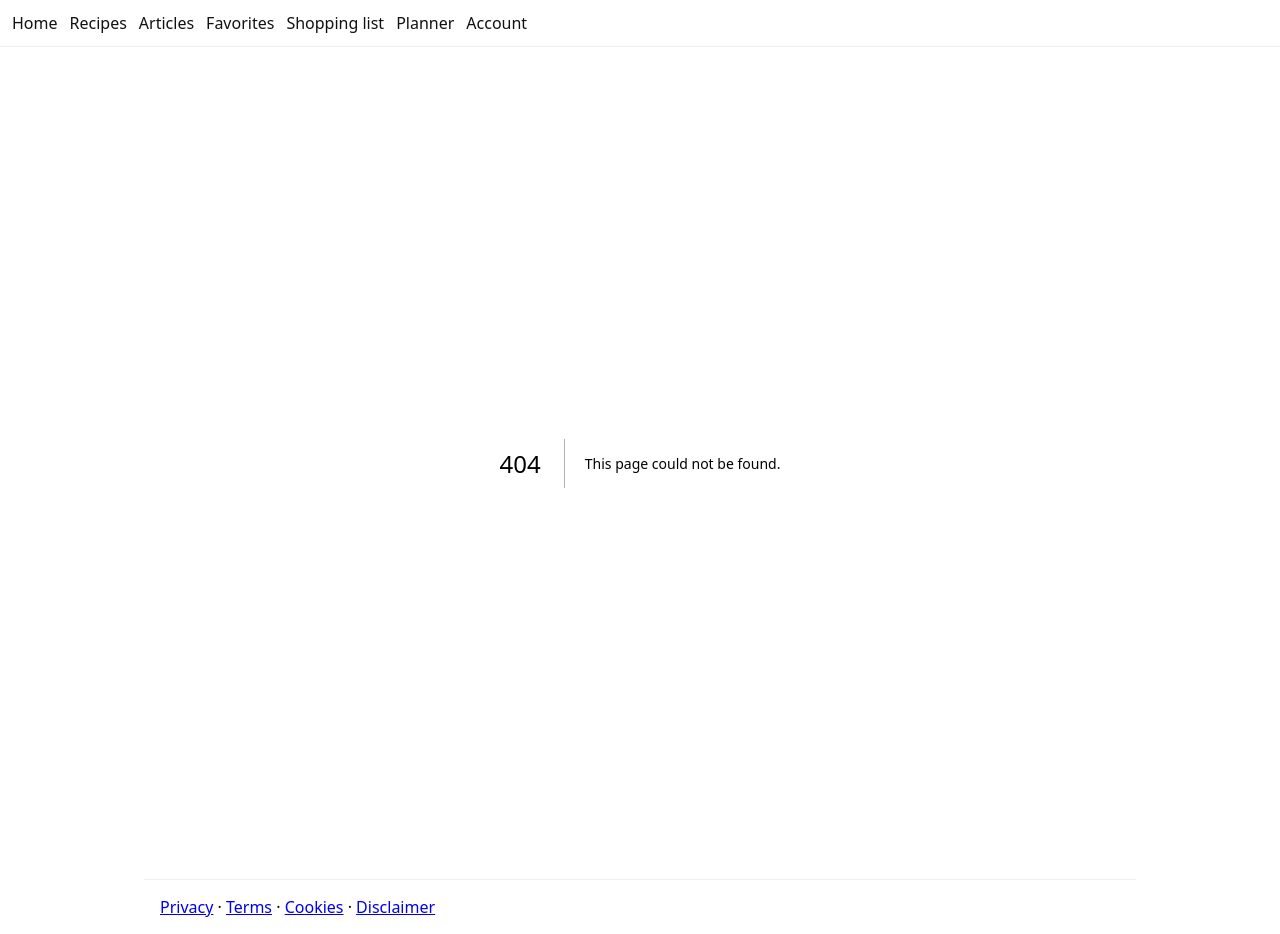
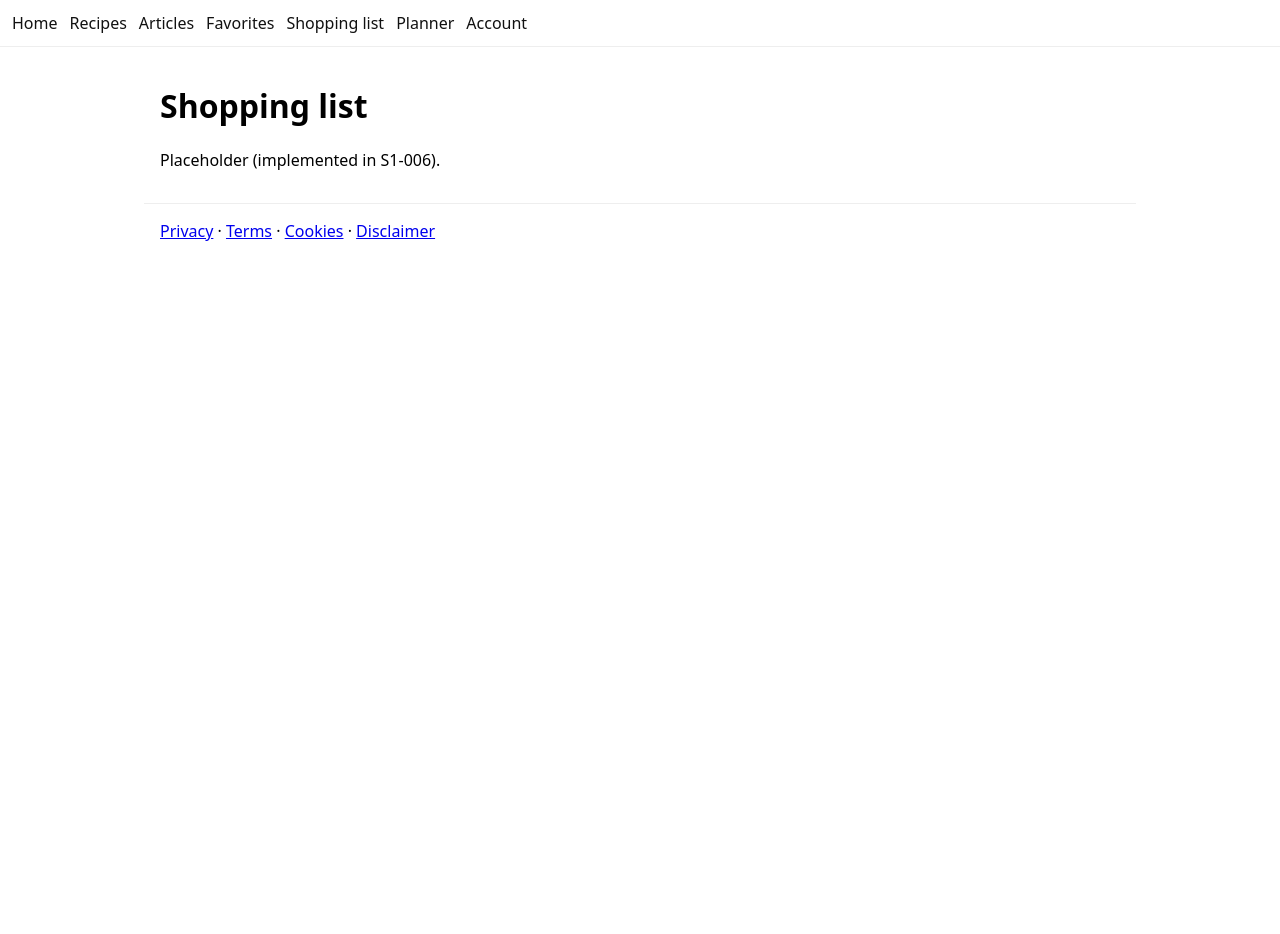
Before and after one commit to YPADSs/agent-platform, a Next.js app: page /shopping-list in a window 1280 px wide. Before the commit this address had no page. After the commit the page ends 800 px from the top, so only its background shows below. Built offline with nearby package versions, Linux system fonts and the light colour scheme.

Commit message:
S1-002: add shopping list route placeholder

```diff
--- /dev/null
+++ b/app/shopping-list/page.tsx
@@ -0,0 +1,8 @@
+export default function ShoppingListPage() {
+  return (
+    <>
+      <h1>Shopping list</h1>
+      <p>Placeholder (implemented in S1-006).</p>
+    </>
+  );
+}
```
